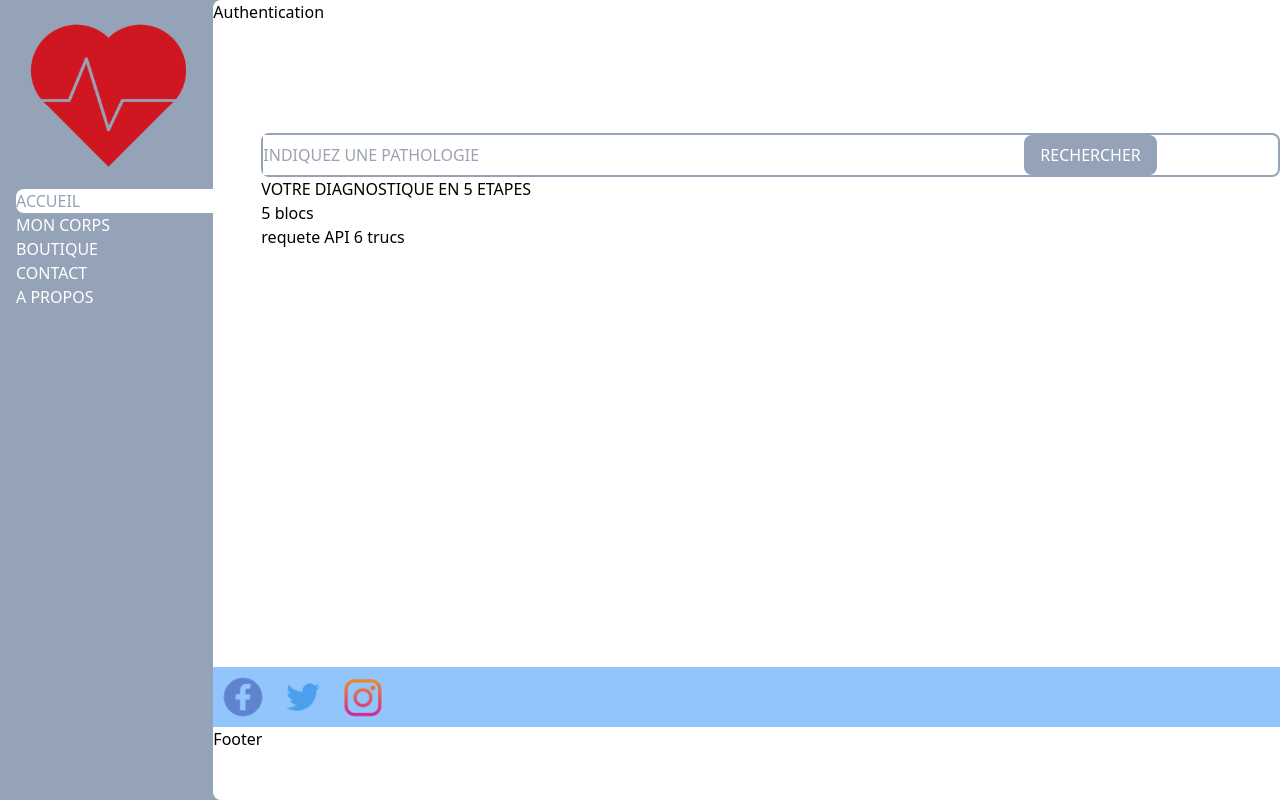
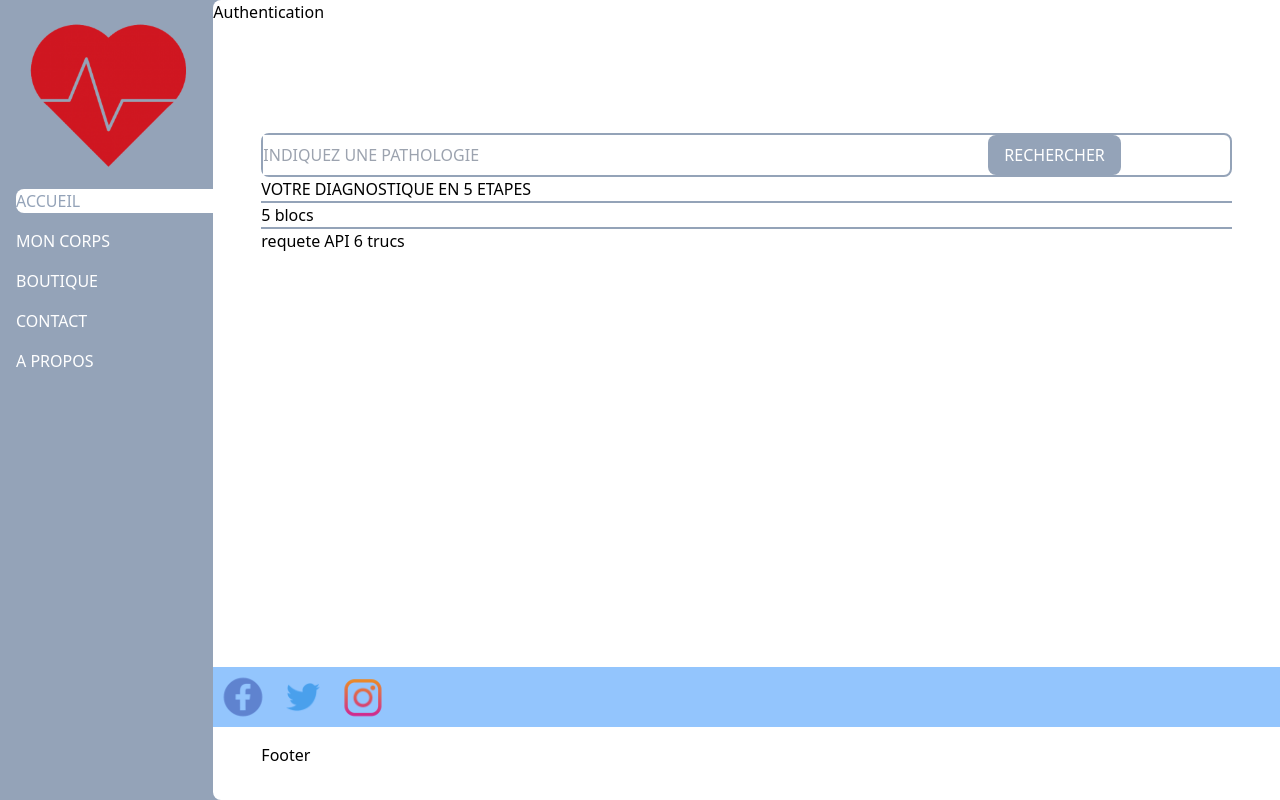
Before and after one commit to Charmander-Team/fo-diag-plus, a Next.js app: page / in a window 1280 px wide. Built offline with nearby package versions, Linux system fonts and the light colour scheme.

Commit message:
:art: add Style

```diff
--- a/Components/Footer.jsx
+++ b/Components/Footer.jsx
@@ -21,7 +21,10 @@ const Footer = () => {
                     </a>
                 </Link>
             </div>
+
+            <div className="pl-12 pt-4">
             Footer
+            </div>
         </>
     );
 }
--- a/Components/SideBar.jsx
+++ b/Components/SideBar.jsx
@@ -9,7 +9,7 @@ const SideBar = () => {
  return (
     <>
         <img src="/favicon.png" alt="logo"/>
-        <ul>
+        <ul className="grid gap-4">
             <li className={router.pathname == "/" ? active : ""}>
                 <Link href="/">
                     <a>ACCUEIL</a>
--- a/pages/_app.jsx
+++ b/pages/_app.jsx
@@ -25,7 +25,7 @@ const MyApp = ({Component, pageProps}) => {
                         <Authentication/>
                     </aside>
 
-                    <main className="row-span-4 pl-12">
+                    <main className="row-span-4 pl-12 pr-12">
                         <Component {...pageProps} />
                     </main>
 
--- a/pages/index.jsx
+++ b/pages/index.jsx
@@ -2,23 +2,27 @@ import Button from "../Components/Button";
 
 const Home = () => {
     return (
-        <>
+        <div className="divide-y-2 divide-slate-400">
 
-            <form className="border-2 border-slate-400 rounded-lg flex">
+            <div>
 
-                <input className="basis-3/4" type="text" placeholder="INDIQUEZ UNE PATHOLOGIE"/>
+                <form className="border-2 border-slate-400 rounded-lg flex">
 
-                <Button label="RECHERCHER" classList="bg-slate-400 text-white"/>
+                    <input className="basis-3/4" type="text" placeholder="INDIQUEZ UNE PATHOLOGIE"/>
 
-            </form>
+                    <Button label="RECHERCHER" classList="bg-slate-400 text-white"/>
 
-            <div>VOTRE DIAGNOSTIQUE EN 5 ETAPES</div>
+                </form>
+
+                <div>VOTRE DIAGNOSTIQUE EN 5 ETAPES</div>
+
+            </div>
 
             <div>5 blocs</div>
 
             <div>requete API 6 trucs</div>
 
-        </>
+        </div>
     )
 }
 
```
